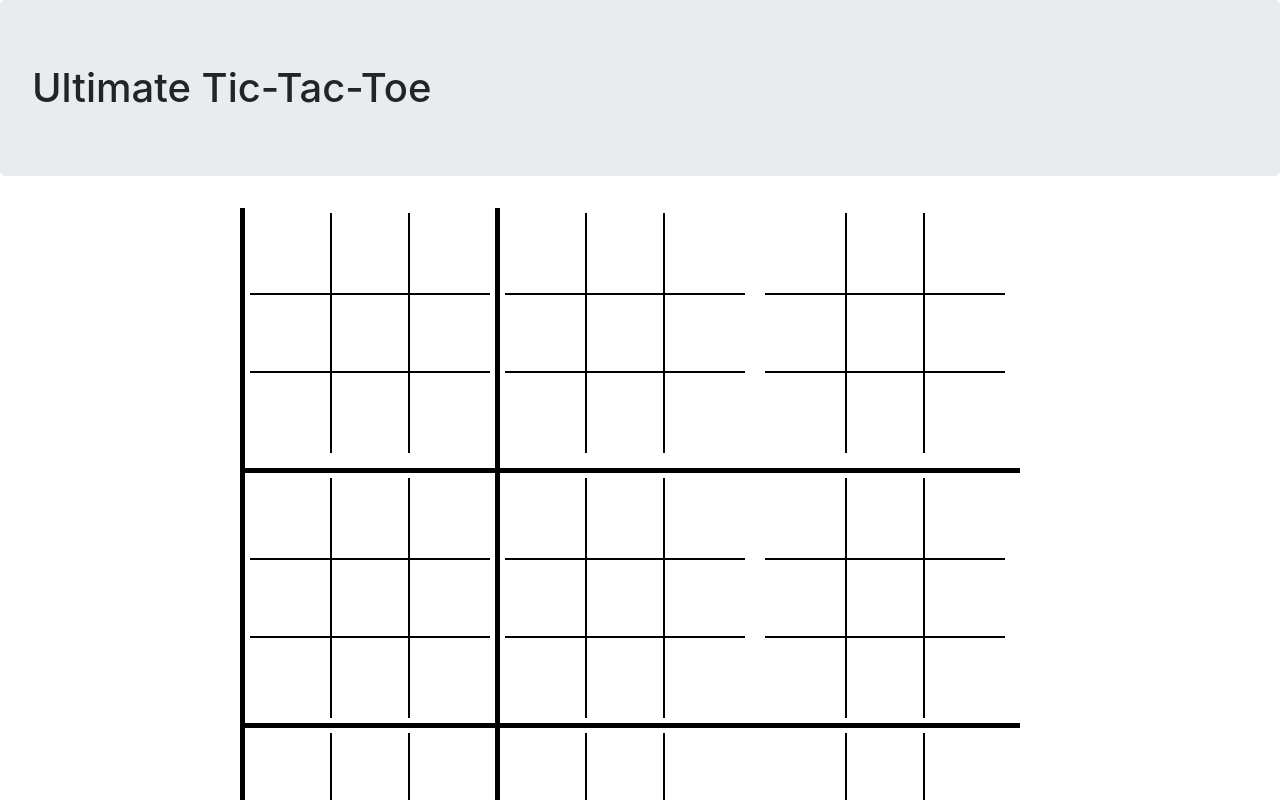
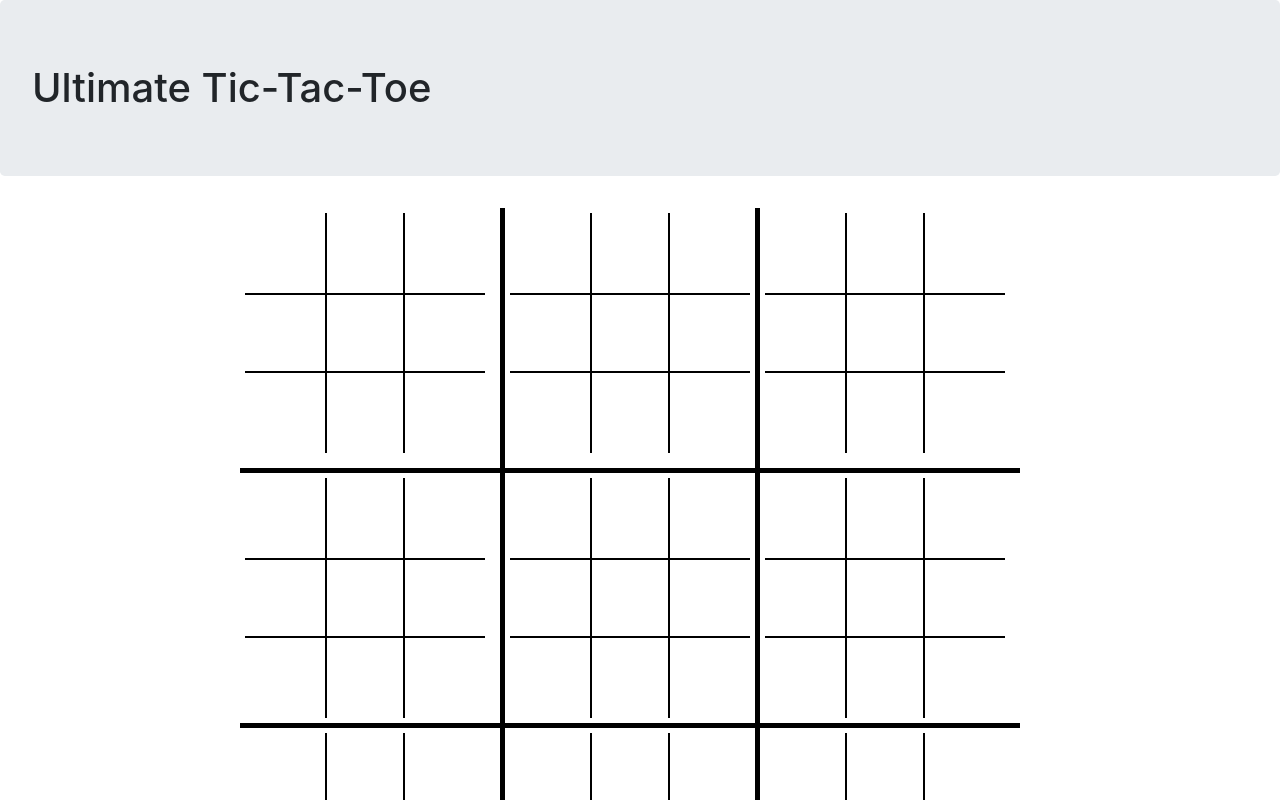
Before and after one commit to ChrisMCrow/UltimateTicTacToe-react, a React app: page / in a window 1280 px wide. Shown: the top 800 px of the page. Built offline with nearby package versions, Linux system fonts and the light colour scheme.

Commit message:
start global win conditions.

```diff
--- a/src/components/GlobalBoard.jsx
+++ b/src/components/GlobalBoard.jsx
@@ -11,7 +11,6 @@ class GlobalBoard extends React.Component {
 
   componentDidUpdate() {
     for (let i = 0; i < this.props.boardData.length; i++) {
-      console.log(`Does ${this.props.gameStatus.lastSquare} equal ${this.props.boardData[i].position}`);
       let target = document.getElementById(`gl-board${i}`)
       if (this.props.boardData[i].boardWinner || !(this.props.boardData[i].position.includes(null))) {
         target.classList.remove('mark-playable');
@@ -21,7 +20,43 @@ class GlobalBoard extends React.Component {
       } else {
         target.classList.remove('mark-playable');
       }
-      console.log(this.bgColor);
+    }
+  }
+
+  checkWin() {
+    let winConditions = [
+      [0, 1, 2],
+      [3, 4, 5],
+      [6, 7, 8],
+      [0, 3, 6],
+      [1, 4, 7],
+      [2, 5, 8],
+      [0, 4, 8],
+      [2, 4, 6]
+    ];
+    const { dispatch } = this.props;
+    let action = {
+      type: 'GLOBAL_WINNER',
+      boardId: this.props.boardId,
+      mark: null
+    };
+    let targetDiv = document.getElementById('gameBoard');
+    for (let i = 0; i < winConditions.length; i++) {
+      let threeInARow = 0;
+      for (let j = 0; j <= 2; j++) {
+        if (boardData[i].boardWinner === this.props.gameStatus.playerTurn) {
+          threeInARow++;
+        }
+      }
+      if (threeInARow === 3) {
+        action.mark = this.props.gameStatus.playerTurn;
+        targetDiv.appendChild(document.createTextNode(`${action.mark}`));
+        return dispatch(action);
+      } else if (!this.props.localData.position.includes(null)) {
+        action.mark = '🐱';
+        targetDiv.innerHTML = '<img src="https://img.icons8.com/android/96/f1c40f/cat.png" className="cat">';
+        return dispatch(action);
+      }
     }
   }
 
@@ -46,9 +81,21 @@ class GlobalBoard extends React.Component {
             border-top: 5px solid black;
             border-bottom: 5px solid black;
           }
-          .wrapper div:nth-child(3n + 2) {
+          #gl-board1, #gl-board4, #gl-board7 {
             border-left: 5px solid black;
             border-right: 5px solid black;
+          }
+          .global-winner {
+            position: absolute;
+            text-align: center;
+            left: 20px;
+            right: auto;
+            font-size: 265px;
+            color: blue;
+            z-index: 1;
+            line-height: 1;
+            width: 200px;
+
           }
           .not-playable {
             background-color: lightgray;
@@ -63,6 +110,8 @@ class GlobalBoard extends React.Component {
             background-color: lightgreen;
           }
         `}</style>
+        <div className='global-winner' id='gameBoard'>
+        </div>
         {this.props.boardData.map((board, index) => (
           <div key={index} className={`${this.bgColor} local-board`} id={'gl-board' + index}>
             <LocalBoard
--- a/src/reducers/gameStatusReducer.js
+++ b/src/reducers/gameStatusReducer.js
@@ -1,6 +1,7 @@
 const initialState = {
   playerTurn: 'X',
   lastSquare: null,
+  gameWinner: null
 };
 
 export default (state = initialState, action) => {
@@ -12,6 +13,12 @@ export default (state = initialState, action) => {
     newState.lastSquare = lastSquare;
     return newState;
   }
+  case 'GLOBAL_WINNER': {
+    const { mark } = action;
+    let newState = state.slice();
+    newState.gameWinner = mark;
+    return newState;
+  }
   default: {
     return state;
   }
```
Also changed, not shown: src/components/LocalBoard.jsx (indentation only), src/reducers/boardReducer.js (line endings or trailing spaces).
